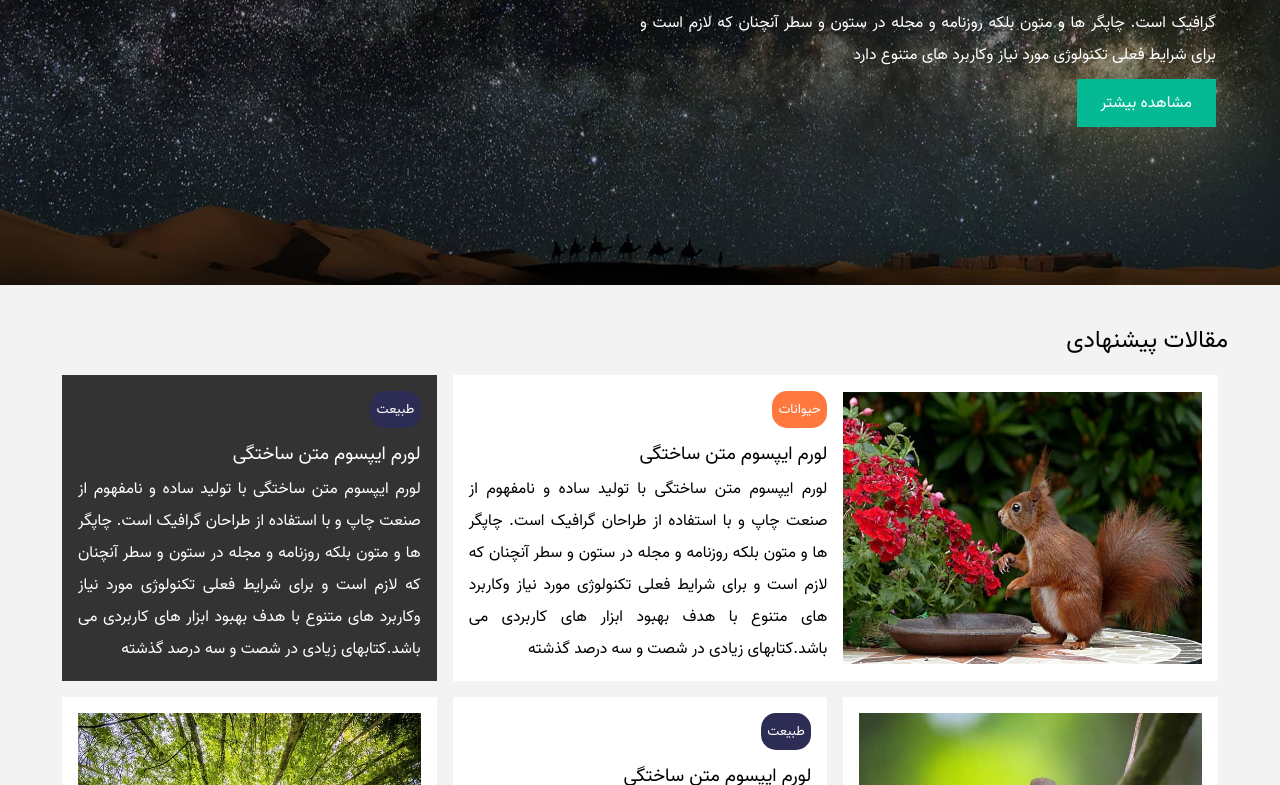
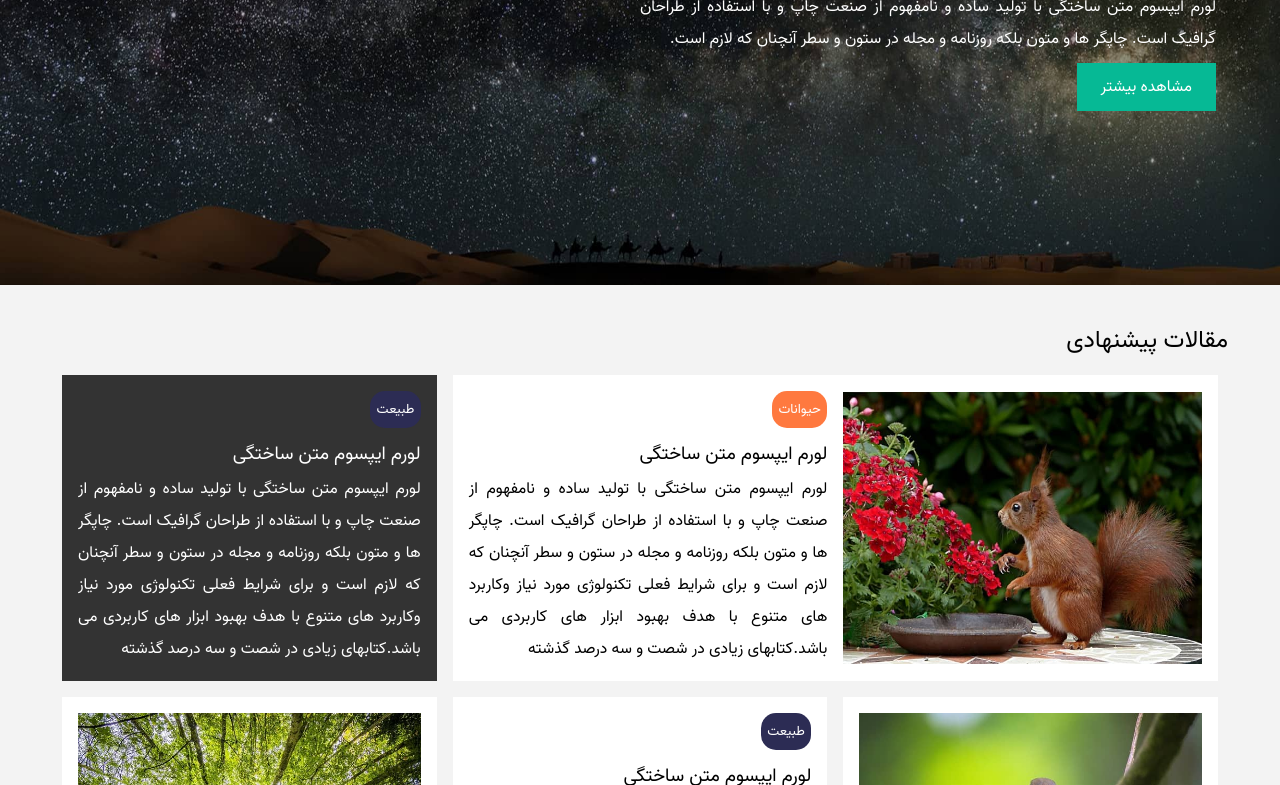
Before and after one commit to moeidkh/Sample-Template, a plain HTML site: page index.html in a window 1280 px wide. Shown: the part 315-1100 px from the top of the page. Drawn offline with Linux system fonts and the light colour scheme; files whose address does not match are found by name.

Commit message:
version 5

```diff
--- a/index.html
+++ b/index.html
@@ -29,7 +29,7 @@
                 <section class="showcase-content">
                     <div class="category category-nature">طبیعت</div>
                     <h1 class="head-title">مقاله طبیعت</h1>
-                    <p>لورم ایپسوم متن ساختگی با تولید ساده و نامفهوم از صنعت چاپ و با استفاده از طراحان گرافیک است. چاپگر ها و متون بلکه روزنامه و مجله در ستون و سطر آنچنان که لازم است و برای شرایط فعلی تکنولوژی مورد نیاز وکاربرد های متنوع دارد</p>
+                    <p>لورم ایپسوم متن ساختگی با تولید ساده و نامفهوم از صنعت چاپ و با استفاده از طراحان گرافیک است. چاپگر ها و متون بلکه روزنامه و مجله در ستون و سطر آنچنان که لازم است.</p>
                     <a href="./pages/article.html" class="btn btn-primary">مشاهده بیشتر</a>
                 </section>
             </section>
```
